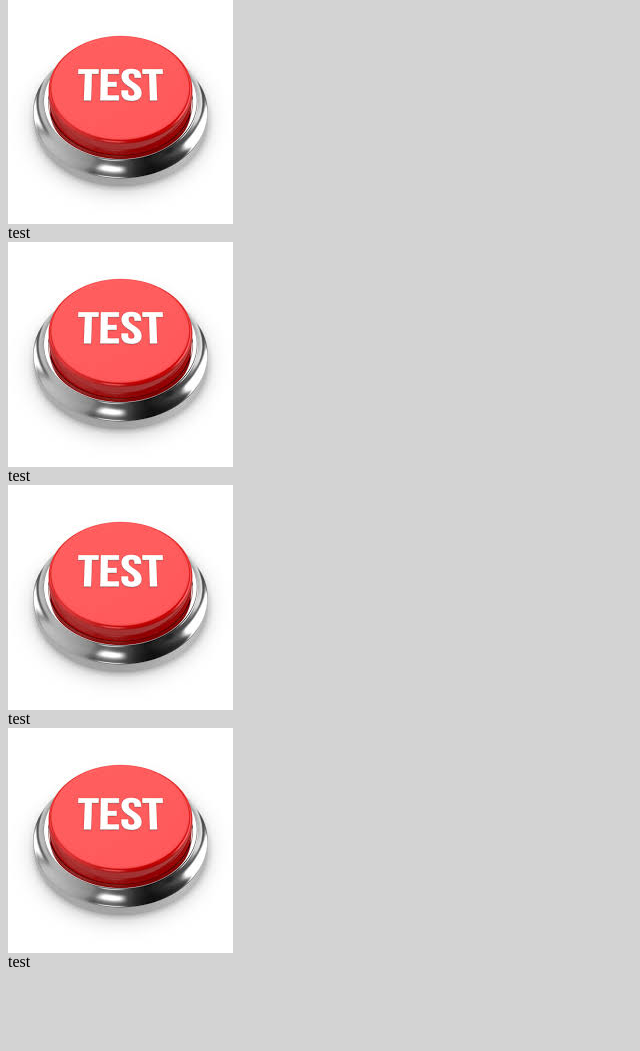
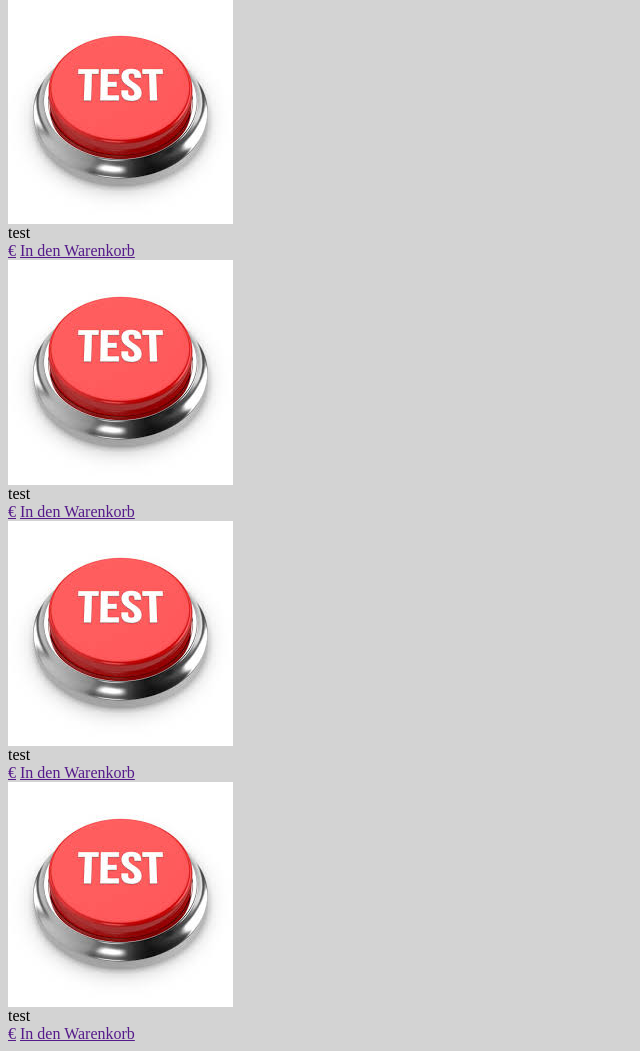
Before and after one commit to marvinbalsam/web-technologien-gruppe13, a PHP site: page /products.php in a window 1280 px wide. Shown: the part 184-1235 px from the top of the page, without its empty margins (0-640 px from the left). Before the commit the page ends 1151 px from the top, so only its background shows below. Run offline with PHP 8.4, Linux system fonts and the light colour scheme.

Commit message:
buttons für Produkte

```diff
--- a/card.php
+++ b/card.php
@@ -3,4 +3,8 @@
     <div class ="card-body">
         test
     </div>
+    <div class="card-footer">
+    <a href="" class="btn btn-primary">€</a>
+    <a href="" class="btn btn-success">In den Warenkorb</a>
+    </div>
 </div>
```
